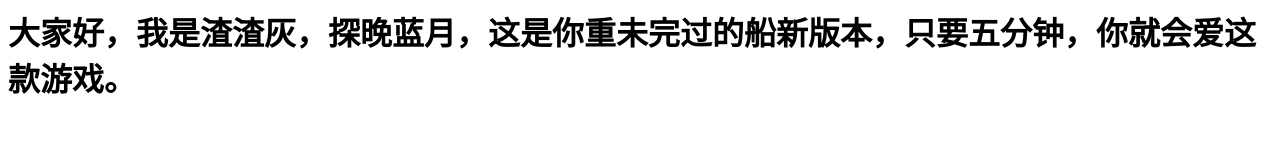
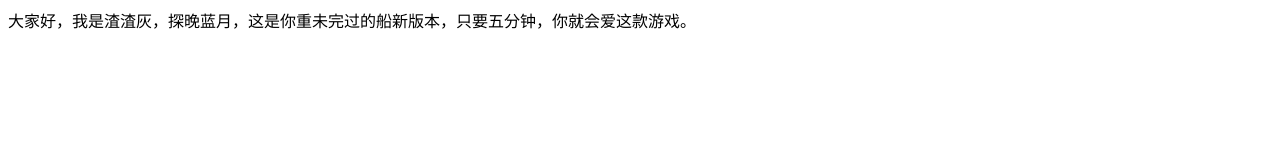
Before and after one commit to gc760193349/username.github.io, a plain HTML site: page index.html in a window 1280 px wide. Drawn offline with Linux system fonts and the light colour scheme.

Commit message:
Update index.html

```diff
--- a/index.html
+++ b/index.html
@@ -1,9 +1,9 @@
 <html>
 <body>
 
-<h1>大家好，我是渣渣灰，探晚蓝月，这是你重未完过的船新版本，只要五分钟，你就会爱这款游戏。</h1>
+<h1></h1>
 
-<p></p>
+<p>大家好，我是渣渣灰，探晚蓝月，这是你重未完过的船新版本，只要五分钟，你就会爱这款游戏。</p>
 
 </body>
 </html>
```
